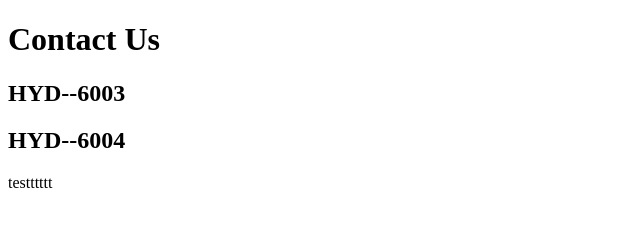
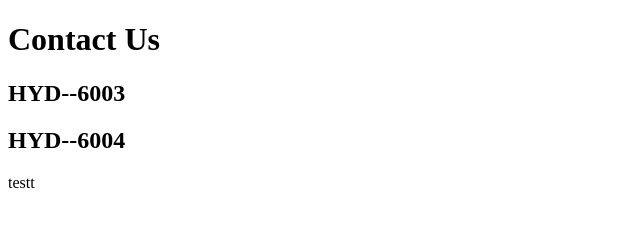
Before and after one commit to ananth6002/Hello-World, a plain HTML site: page contact.html in a window 1280 px wide. Shown: the full height of the page, 0-640 px from the left. Drawn offline with Linux system fonts and the light colour scheme.

Commit message:
Test (#5)
* Added new postcode

* testt

```diff
--- a/contact.html
+++ b/contact.html
@@ -6,7 +6,10 @@
 	<h1>Contact Us</h1>
         <h2>HYD--6003</h2>
 	<h2>HYD--6004</h2>
-	testttttt
+
+	testt
+
+
 
 <p></p>
 
```
